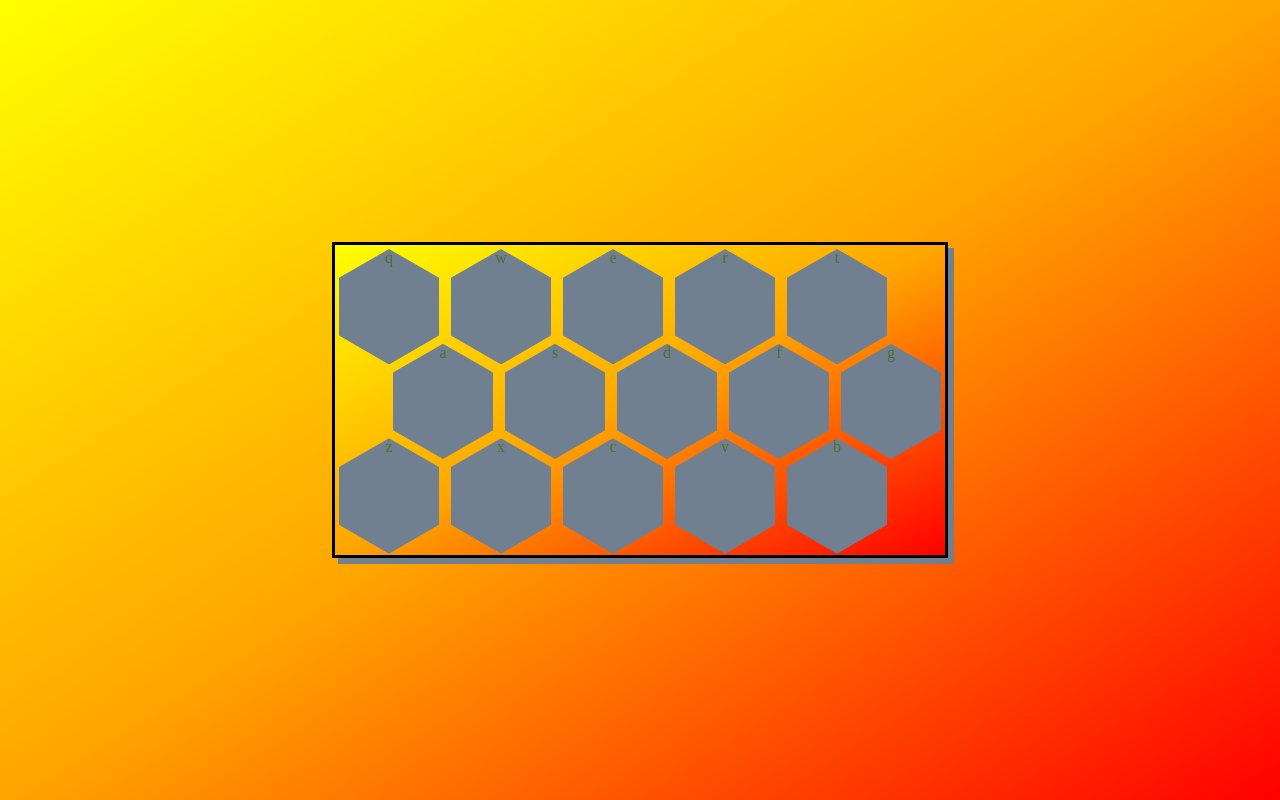
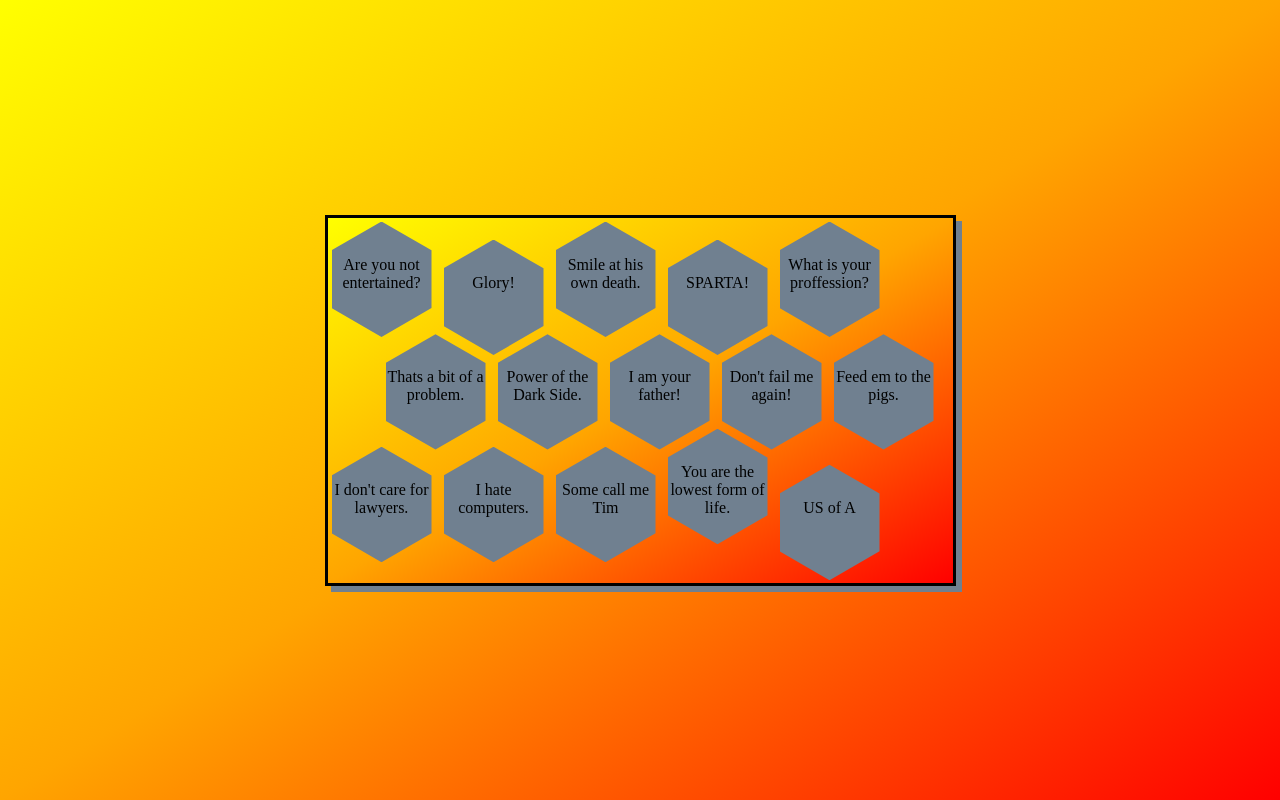
Before and after one commit to kbalev/movieSoundboard, a plain HTML site: page index.html in a window 1280 px wide. Drawn offline with Linux system fonts and the light colour scheme.

Commit message:
tidied up script and styling

```diff
--- a/index.html
+++ b/index.html
@@ -8,21 +8,21 @@
 <body>
     <div class="main">
         <div class="container">
-            <div class="hexagon q" id="q"><p>q</p></div>
-            <div class="hexagon w" id="w"><p>w</p></div>
-            <div class="hexagon e" id="e"><p>e</p></div>
-            <div class="hexagon r" id="r"><p>r</p></div>
-            <div class="hexagon t" id="t"><p>t</p></div>
-            <div class="hexagon a" id="a"><p>a</p></div>
-            <div class="hexagon s" id="s"><p>s</p></div>
-            <div class="hexagon d" id="d"><p>d</p></div>
-            <div class="hexagon f" id="f"><p>f</p></div>
-            <div class="hexagon g" id="g"><p>g</p></div>
-            <div class="hexagon z" id="z"><p>z</p></div>
-            <div class="hexagon x" id="x"><p>x</p></div>
-            <div class="hexagon c" id="c"><p>c</p></div>
-            <div class="hexagon v" id="v"><p>v</p></div>
-            <div class="hexagon b" id="b"><p>b</p></div>
+            <div class="hexagon q" id="q"><p>Are you not entertained?</p></div>
+            <div class="hexagon w" id="w"><p>Glory!</p></div>
+            <div class="hexagon e" id="e"><p>Smile at his own death.</p></div>
+            <div class="hexagon r" id="r"><p>SPARTA!</p></div>
+            <div class="hexagon t" id="t"><p>What is your proffession?</p></div>
+            <div class="hexagon a" id="a"><p>Thats a bit of a problem.</p></div>
+            <div class="hexagon s" id="s"><p>Power of the Dark Side.</p></div>
+            <div class="hexagon d" id="d"><p>I am your father!</p></div>
+            <div class="hexagon f" id="f"><p>Don't fail me again!</p></div>
+            <div class="hexagon g" id="g"><p>Feed em to the pigs.</p></div>
+            <div class="hexagon z" id="z"><p>I don't care for lawyers.</p></div>
+            <div class="hexagon x" id="x"><p>I hate computers.</p></div>
+            <div class="hexagon c" id="c"><p>Some call me Tim</p></div>
+            <div class="hexagon v" id="v"><p>You are the lowest form of life.</p></div>
+            <div class="hexagon b" id="b"><p>US of A</p></div>
 
 
         </div>
--- a/script.js
+++ b/script.js
@@ -4,17 +4,17 @@ let keyCodeArray = [`KeyQ`,`KeyW`,`KeyE`,`KeyR`,`KeyT`,`KeyA`,`KeyS`,`KeyD`,`Key
 const texts = document.getElementsByTagName("p");
 const hexagons = document.getElementsByClassName("hexagon")
 
-for (let text of texts) {
-    text.addEventListener("mouseover", (event)=>{
-        let text = event.target;
-        text.textContent = text.textContent.toUpperCase();
-    })
+// for (let text of texts) {
+//     text.addEventListener("mouseover", (event)=>{
+//         let text = event.target;
+//         text.textContent = text.textContent.toUpperCase();
+//     })
 
-    text.addEventListener("mouseout", (event)=>{
-        let text = event.target;
-        text.textContent = text.textContent.toLowerCase();
-    })
-    }
+//     text.addEventListener("mouseout", (event)=>{
+//         let text = event.target;
+//         text.textContent = text.textContent.toLowerCase();
+//     })
+//     }
 
 for(let i=0; i<soundArray.length; i++){
     window.addEventListener("keydown", (event)=>{
--- a/style.css
+++ b/style.css
@@ -15,8 +15,8 @@
 
 .container{
     background: linear-gradient(to bottom right, yellow, orange, red);
-    height:310px;
-    width: 610px;
+    height: 365px;
+    width: 625px;
     border: solid;
     box-shadow: 6px 6px 0 slategray ;
 
@@ -40,19 +40,19 @@
 
 }
 
-a{  display:flex;
-    flex-wrap: wrap;
-    align-items: center;
-    justify-content: center;
-    color: darkolivegreen;
+a{  color: rgb(168, 180, 147);
     text-decoration: none;
 
 
 }
-p{  display:flex;
-    align-items: center;
-    justify-content: center;
-    color: darkolivegreen;
+p{
+    /* display:flex; */
+    color: black;
+    height: 100%;
+    width: 100%;
+    text-align: center;
+    pointer-events: none;
+    padding: 34px 0 0 0;
 
 }
 
```
